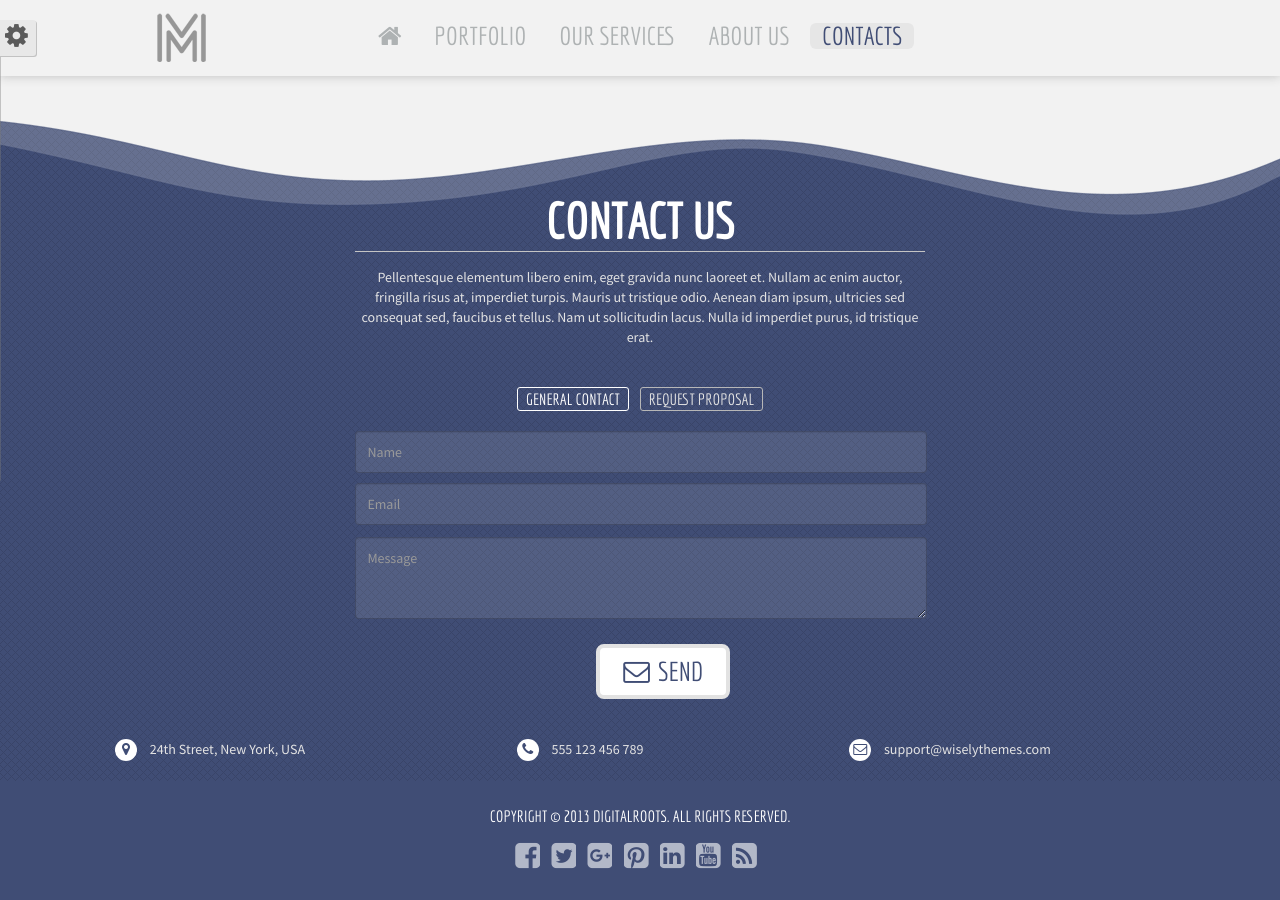
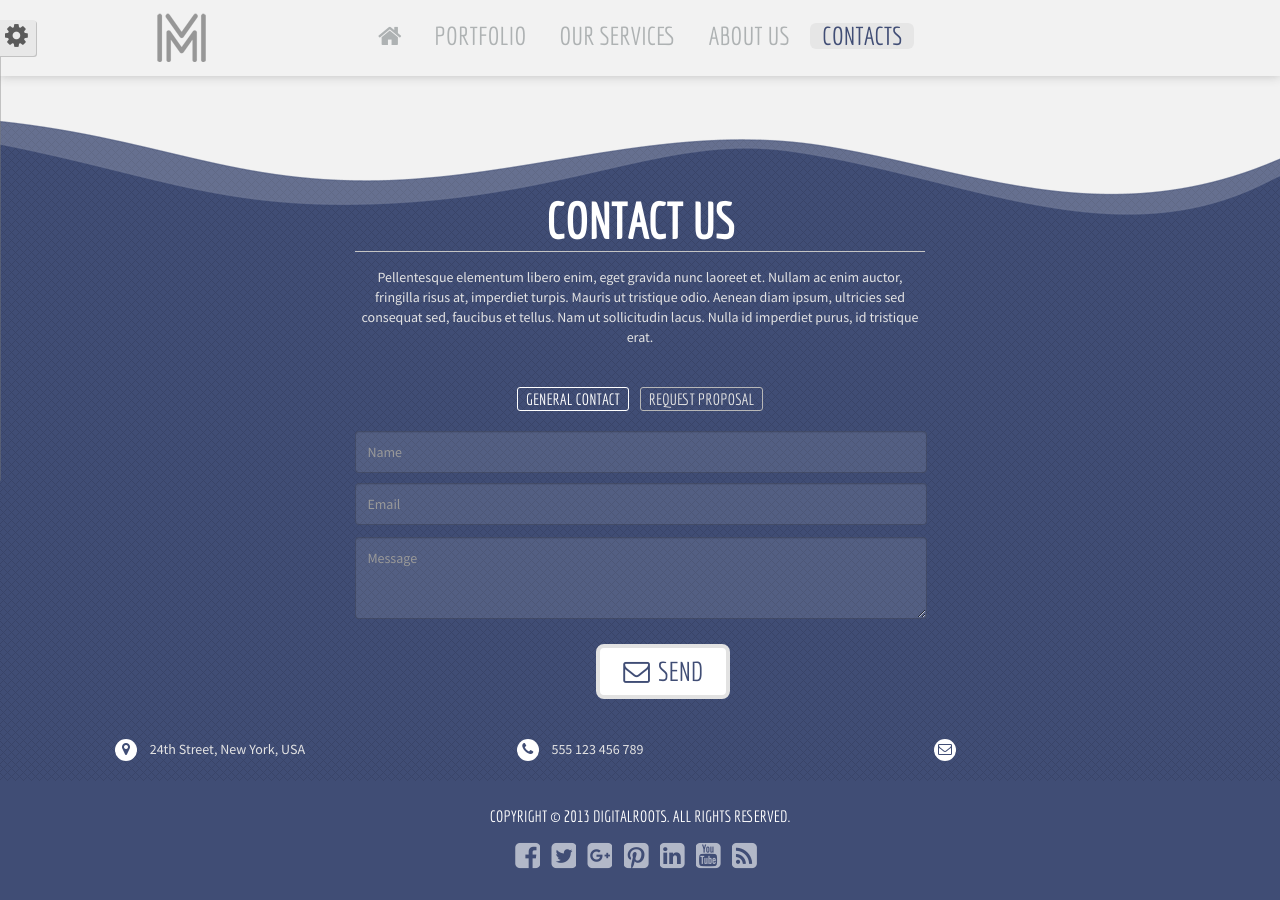
Before and after one commit to digitalRoots/website-carlos.meza-digitalRoots, a Jekyll site: the page built from index.md, in a window 1280 px wide and 900 px high, scrolled down 4425 px. Built offline with Jekyll 4.4.1, drawn with Linux system fonts in a browser that asks for light colours; nearby versions of some CDN libraries; library files that are not in the unit come from our copies.

Commit message:
update email

```diff
--- a/_layouts/default.html
+++ b/_layouts/default.html
@@ -795,7 +795,7 @@
 
 					<span class="contacts-info span4"><i class="icon-map-marker"></i> 24th Street, New York, USA</span>
 					<span class="contacts-info span4"><i class="icon-phone"></i> 555 123 456 789</span>
-					<span class="contacts-info span4"><i class="icon-envelope-alt"></i> <a href="mailto:support@wiselythemes.com">support@wiselythemes.com</a></span>
+					<span class="contacts-info span4"><i class="icon-envelope-alt"></i> <a href="mailto:{{ site.email }}">{{ site.email }}</a></span>
 				</div>
 			</div>
 
```
